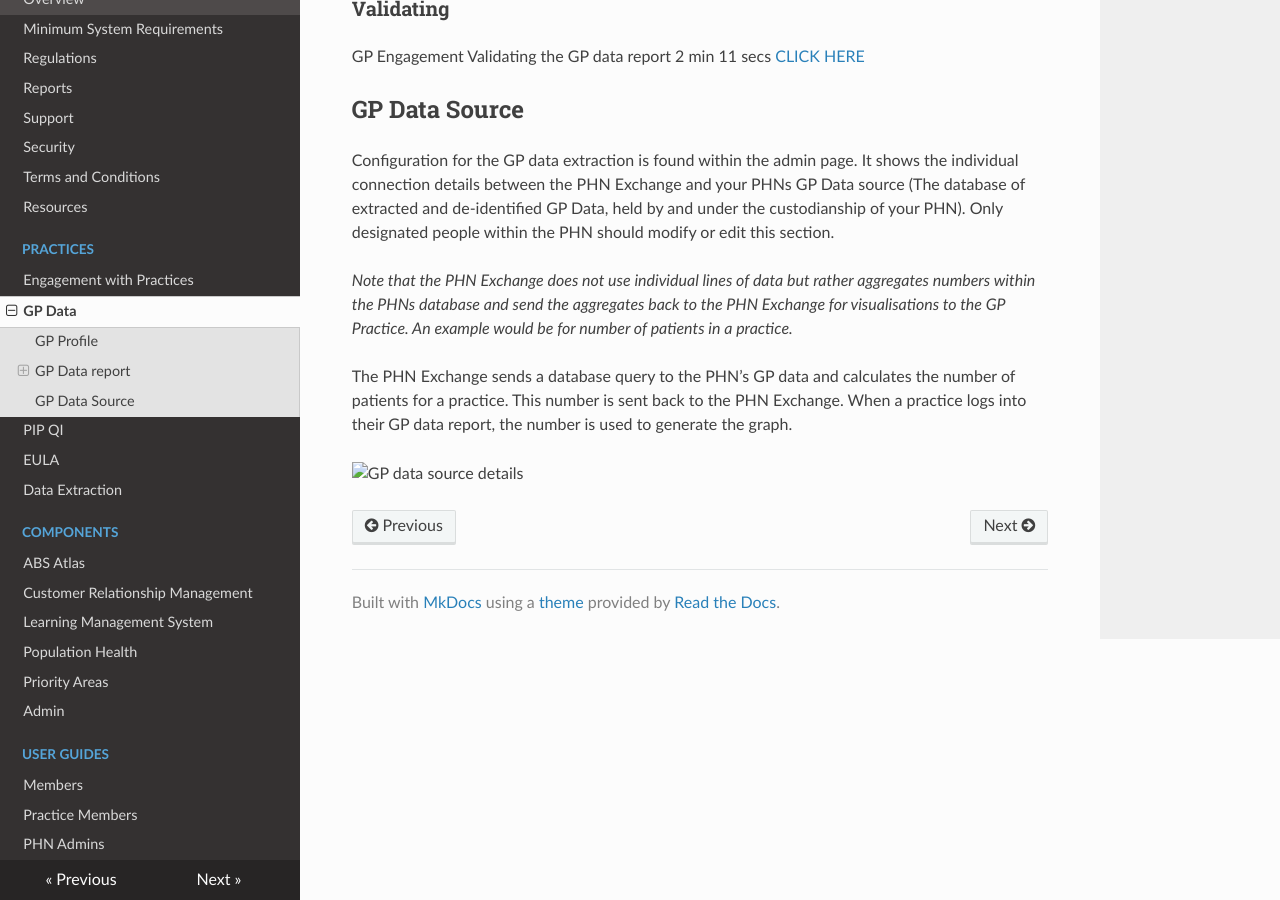
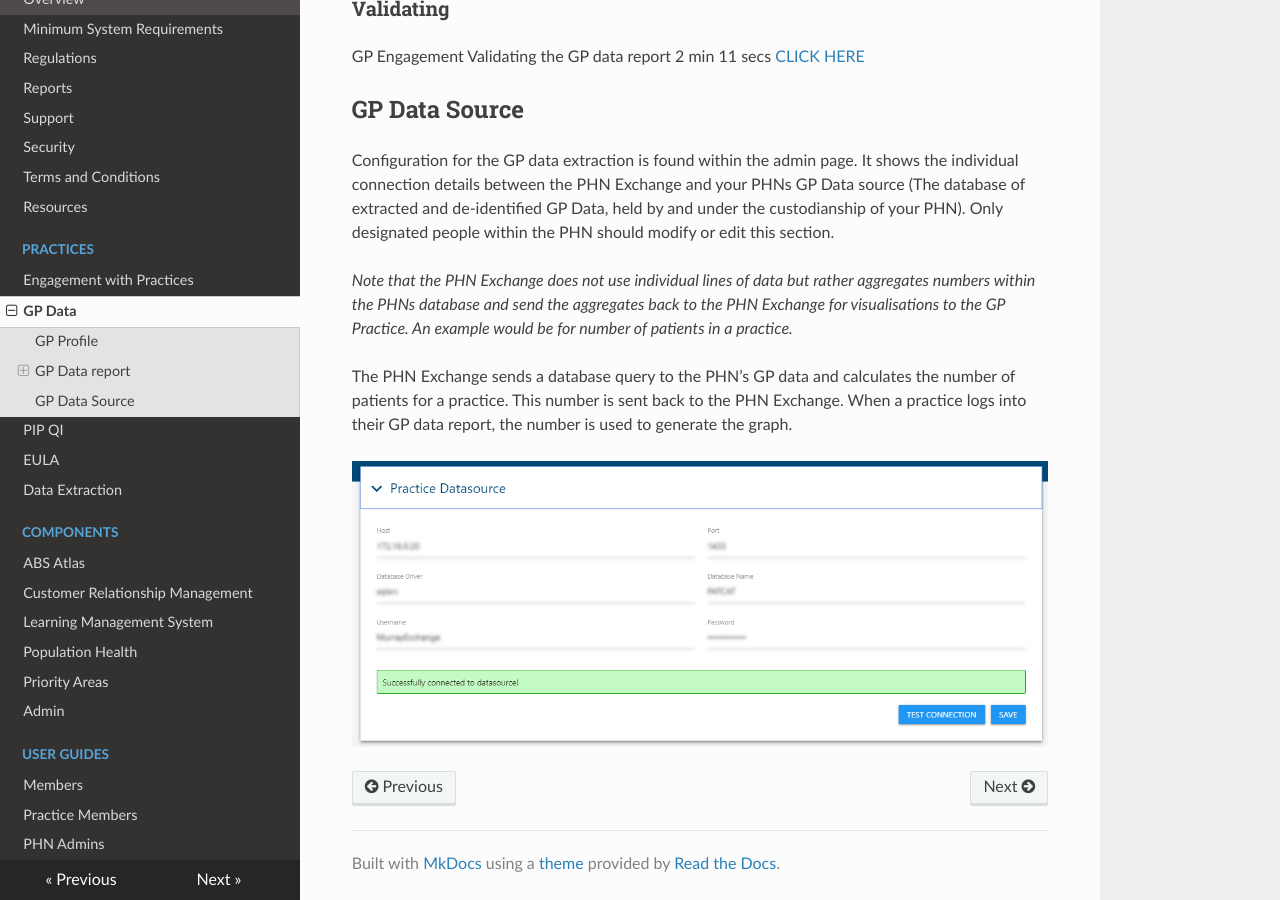
Before and after one commit to MurrayPHN/phn-exchange-docs, an MkDocs documentation site: the page built from docs/practices/gpdata.md, in a window 1280 px wide and 900 px high, scrolled down 1312 px. Built offline with MkDocs 1.6.1, drawn with Linux system fonts in a browser that asks for light colours; nearby versions of some CDN libraries.

Commit message:
Image fix attempt 3.

```diff
--- a/docs/practices/gpdata.md
+++ b/docs/practices/gpdata.md
@@ -44,4 +44,4 @@ Configuration for the GP data extraction is found within the admin page. It show
 
 The PHN Exchange sends a database query to the PHN’s GP data and calculates the number of patients for a practice. This number is sent back to the PHN Exchange. When a practice logs into their GP data report, the number is used to generate the graph.
 
-![GP data source details](img/gp-datasource.png)
+![GP data source details](../../img/gp-datasource.png)
```
